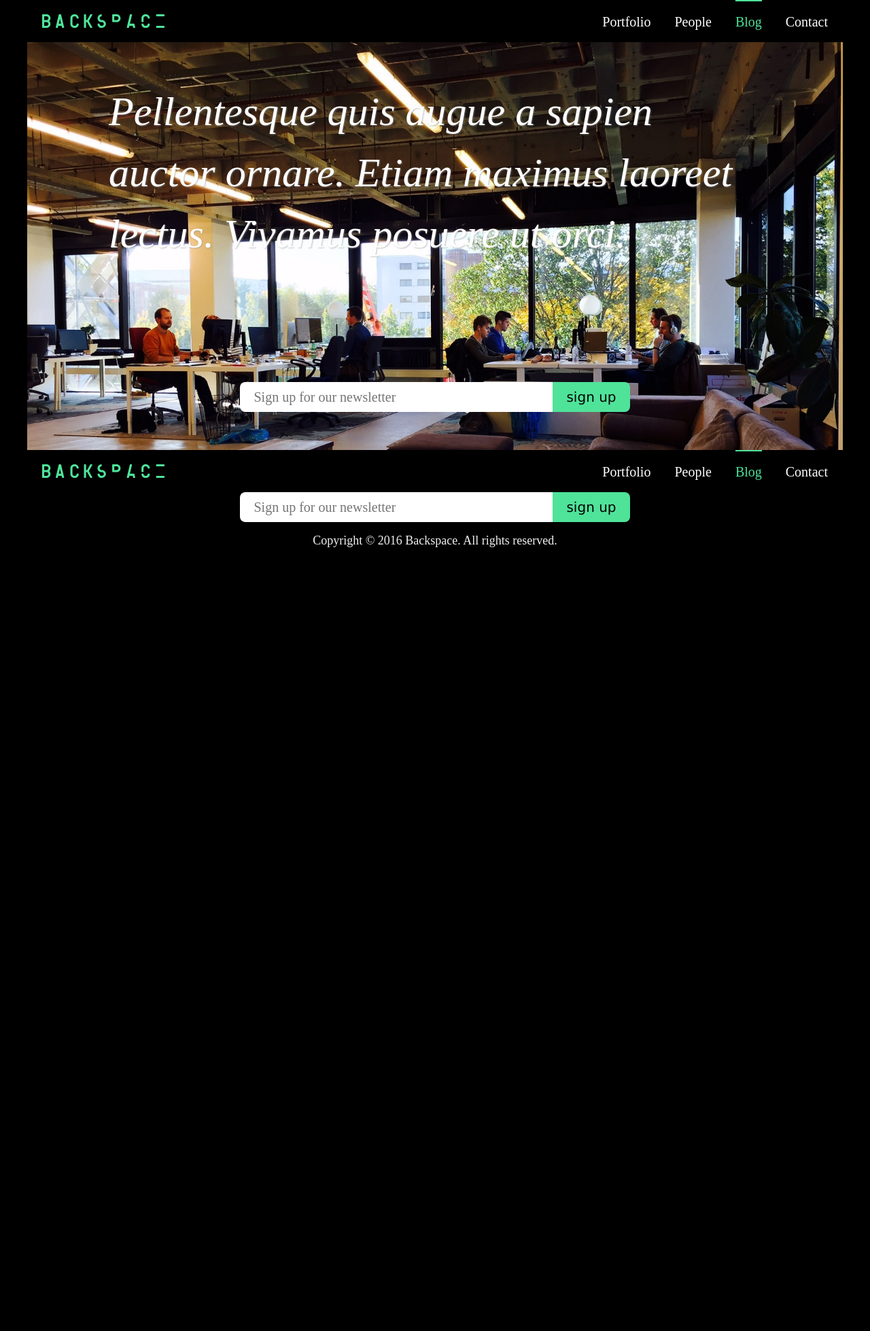
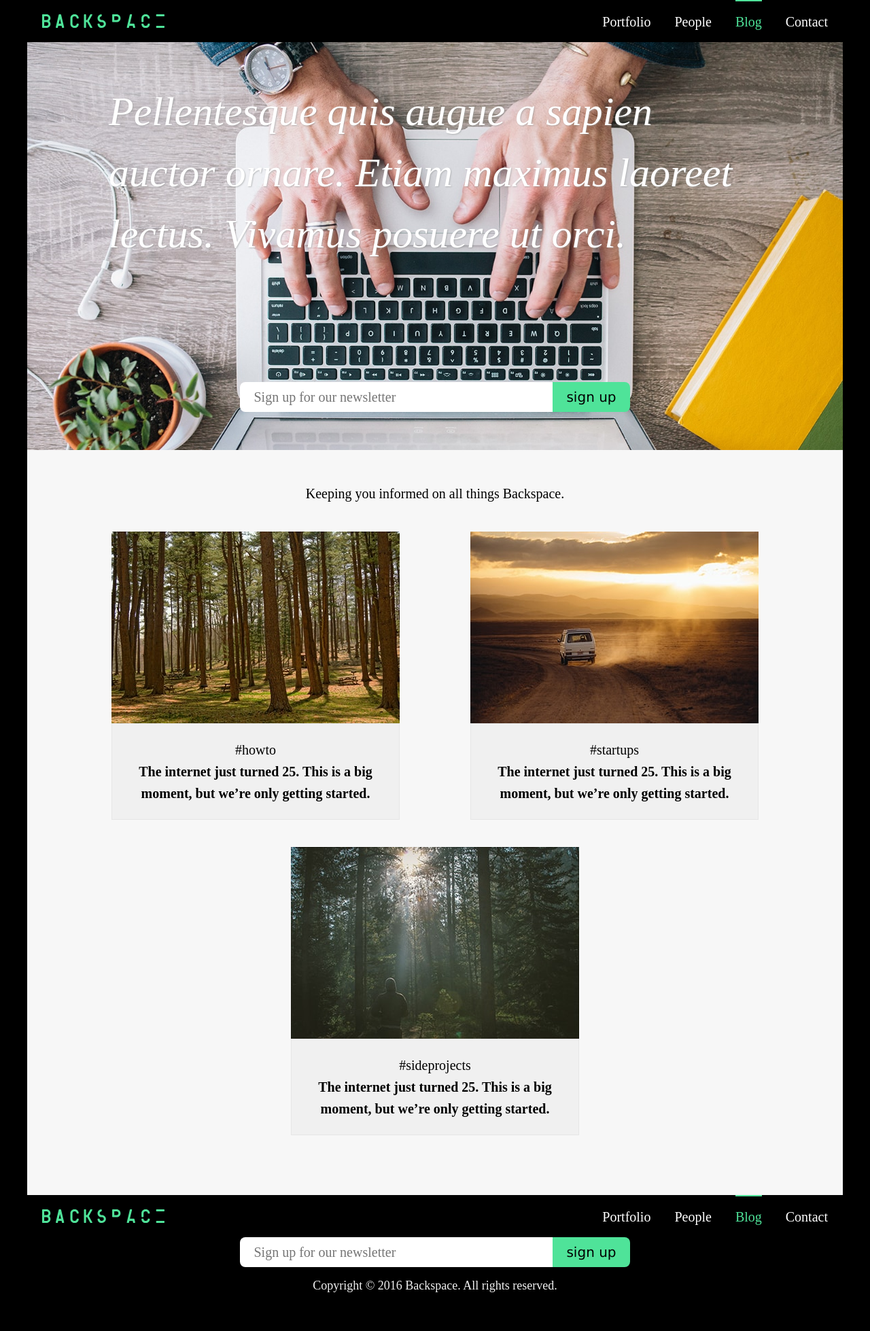
Before and after one commit to backspacehq/backspacehq.github.io, a Jekyll site: the page built from blog/index.html, in a window 1280 px wide. Shown: the whole page at 68% size. Built offline with Jekyll 4.4.1, drawn with Linux system fonts in a browser that asks for light colours; Markdown is read by kramdown in place of the engine named in the settings; before the commit the page ends 900 px from its top, so only the background shows below that.

Commit message:
blog layout done

```diff
--- a/_posts/2015-12-01-test-post.markdown
+++ b/_posts/2015-12-01-test-post.markdown
@@ -3,8 +3,8 @@ layout: post
 title:  "Test Post"
 summary: "The internet just turned 25. This is a big moment, but we’re only getting started."
 date:   2015-12-10 09:11:03
-categories: projects
-cover: /img/content/journal/journal-photo-1-temp.jpg
+category: sideprojects
+cover: /img/content/blog/blog-header-2.jpg
 ---
 
 
--- a/_posts/2015-12-10-another-test-post.markdown
+++ b/_posts/2015-12-10-another-test-post.markdown
@@ -3,8 +3,8 @@ layout: post
 title:  "Another Test Post"
 summary: "The internet just turned 25. This is a big moment, but we’re only getting started."
 date:   2015-12-10 09:11:03
-categories: projects
-cover: /img/content/journal/journal-photo-2-temp.jpg
+category: startups
+cover: /img/content/blog/blog-header-3.jpg
 ---
 
 # Powering the internet of everything.
--- a/_posts/2015-12-16-powering-the-internet-of-everything.markdown
+++ b/_posts/2015-12-16-powering-the-internet-of-everything.markdown
@@ -3,8 +3,8 @@ layout: post
 title:  "Powering the internet of everything."
 summary: "The internet just turned 25. This is a big moment, but we’re only getting started."
 date:   2015-12-16 09:11:03
-categories: projects
-cover: /img/content/journal/journal-photo-3-temp.jpg
+category: howto
+cover: /img/content/blog/blog-header-1.jpg
 ---
 
 # Powering the internet of everything.
--- a/_scss/_pages.scss
+++ b/_scss/_pages.scss
@@ -68,6 +68,7 @@
   margin: 0 3%;
   min-width: 140px;
   max-width: 280px;
+  margin-bottom: 40px;
 
   .grid-item-title {
     background-position: center center;
@@ -81,6 +82,7 @@
 
   .grid-item-img {
     border: 1px solid #E6E6E6;
+    border-top: 0;
     box-sizing: border-box;
     background-color: $medium-grey;
     background-size: cover;
@@ -92,7 +94,7 @@
   }
 
   .grid-item-desc {
-    margin: 20px 0;
+    padding: 22px 0;
   }
 
 }
--- a/_scss/main.scss
+++ b/_scss/main.scss
@@ -24,5 +24,6 @@ $base-black: black;
   "home",
   "portfolio",
   "people",
+  "blog",
   "contact"
 ;
--- a/blog/index.html
+++ b/blog/index.html
@@ -3,7 +3,34 @@ layout: default
 title: Blog
 ---
 
-<div class="hero-cover people-cover">
+<div class="hero-cover blog-cover">
   <h1 class="hero-tagline">Pellentesque quis augue a sapien auctor ornare. Etiam maximus laoreet lectus. Vivamus posuere ut orci.</h1>
   {% include signup.html %}
 </div>
+
+
+
+<div class="content-block darker stacked">
+  <div class="content-block-text">
+    <p>
+      Keeping you informed on all things Backspace.
+    </p>
+  </div>
+
+  <div class="content-block-grid blog-grid">
+
+    {% for post in site.posts %}
+    <a href="{{ post.url }}" class="grid-item">
+      <div class="grid-item-img" style="background-image: url({{ post.cover }})">
+        {{ post.title }}
+      </div>
+      <div class="grid-item-desc">
+        #{{ post.category }}<br>
+        <strong>{{ post.summary }}</strong>
+      </div>
+    </a>
+    {% endfor %}
+
+  </div>
+
+</div>
--- a/css/main.css
+++ b/css/main.css
@@ -379,7 +379,8 @@ footer.site-footer {
 .grid-item {
   margin: 0 3%;
   min-width: 140px;
-  max-width: 280px; }
+  max-width: 280px;
+  margin-bottom: 40px; }
   .grid-item .grid-item-title {
     background-position: center center;
     background-size: contain;
@@ -390,6 +391,7 @@ footer.site-footer {
     margin-bottom: 22px; }
   .grid-item .grid-item-img {
     border: 1px solid #E6E6E6;
+    border-top: 0;
     box-sizing: border-box;
     background-color: #F0F0F0;
     background-size: cover;
@@ -399,7 +401,7 @@ footer.site-footer {
     min-height: 200px;
     text-indent: -9999px; }
   .grid-item .grid-item-desc {
-    margin: 20px 0; }
+    padding: 22px 0; }
 
 .home-cover {
   background-image: url("/img/content/home/header-photo-temp.jpg"); }
@@ -510,6 +512,24 @@ footer.site-footer {
   background-size: contain;
   background-position: center; }
 
+.blog-cover {
+  background-image: url(/img/content/blog/temp-header-blog.jpg); }
+
+.blog-grid .grid-item {
+  display: inline-block;
+  min-width: 140px;
+  max-width: 424px;
+  color: black; }
+  .blog-grid .grid-item .grid-item-img {
+    min-height: 282px;
+    background-color: inherit;
+    border: none;
+    background-size: contain; }
+  .blog-grid .grid-item .grid-item-desc {
+    border: 1px solid #E6E6E6;
+    box-sizing: border-box;
+    background-color: #F0F0F0; }
+
 .icon {
   text-decoration: none; }
 
```
Also changed, not shown: _scss/_blog.sass (added, +20 -0 lines), gulpfile.js (+8 -3 lines), img/content/blog/journal-photo-1-temp.jpg (deleted), img/content/blog/journal-photo-2-temp.jpg (deleted), img/content/blog/journal-photo-3-temp.jpg (deleted).
